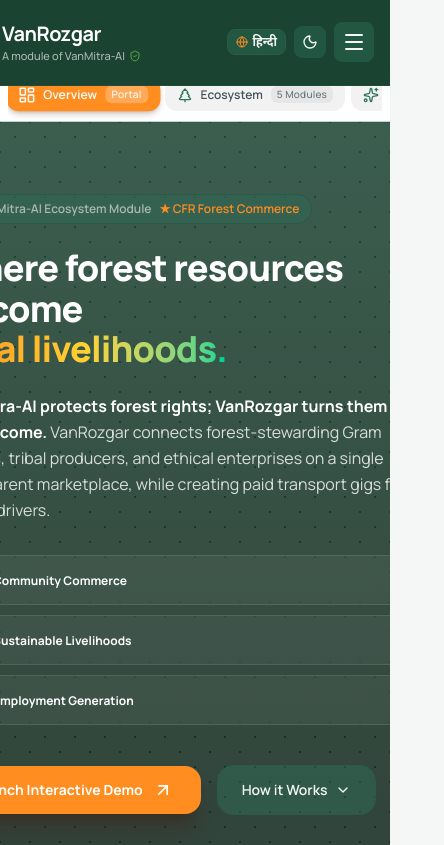
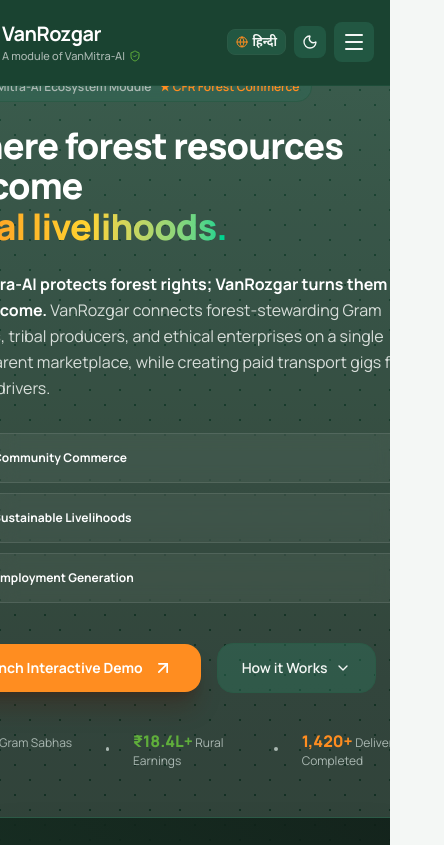
Before and after one commit to VANMITRA/VanRojgar_final_module, a React (Vite) app in the folder website/: page / in a window 390 px wide. Shown: the top 845 px of the page, 444 px wide, since content can reach past the window. Built offline with nearby package versions, Linux system fonts and the light colour scheme.

Commit message:
Update App.tsx in website

```diff
--- a/website/src/App.tsx
+++ b/website/src/App.tsx
@@ -11,7 +11,7 @@
 import { ToastContainer } from './components/ToastContainer';
 import { ListingDetailModal } from './components/ListingDetailModal';
 import { HeroSection } from './sections/HeroSection';
-import { OverviewHubSection } from './sections/OverviewHubSection';
+import { FeaturedProductsSection } from './sections/FeaturedProductsSection';
 import { EcosystemSection } from './sections/EcosystemSection';
 import { ResourceExplorerSection } from './sections/ResourceExplorerSection';
 import { HowItWorksSection } from './sections/HowItWorksSection';
@@ -23,7 +23,6 @@
 import { TrustSustainabilitySection } from './sections/TrustSustainabilitySection';
 import { OpenDecisionsSection } from './sections/OpenDecisionsSection';
 import { Footer } from './sections/Footer';
-import { DemoAppModal } from './demo/DemoAppModal';
 import { VanMitraPreloader } from './components/preloader/VanMitraPreloader';
 
 function MainTabRouter() {
@@ -34,7 +33,7 @@
       return (
         <TabWindowContainer>
           <HeroSection />
-          <OverviewHubSection />
+          <FeaturedProductsSection />
         </TabWindowContainer>
       );
 
@@ -94,7 +93,7 @@
       return (
         <TabWindowContainer>
           <HeroSection />
-          <OverviewHubSection />
+          <FeaturedProductsSection />
         </TabWindowContainer>
       );
   }
@@ -102,12 +101,9 @@
 
 function AppContent({ onReplayIntro }: { onReplayIntro: () => void }) {
   return (
-    <div className="min-h-screen bg-[#F4F7F5] dark:bg-[#10261B] text-[#13202B] dark:text-[#F4F7F5] transition-colors duration-200 flex flex-col pt-[68px] sm:pt-[72px] font-['Manrope','Noto_Sans_Devanagari',sans-serif]">
+    <div className="min-h-screen bg-[#F4F7F5] dark:bg-[#10261B] text-[#13202B] dark:text-[#F4F7F5] transition-colors duration-200 flex flex-col pt-[var(--header-h)] font-['Manrope','Noto_Sans_Devanagari',sans-serif] w-full max-w-full overflow-x-hidden">
       {/* Navigation Header (Fixed) */}
       <Header />
-
-      {/* Sticky Window Tab Bar */}
-      <WindowTabBar />
 
       {/* Main Content: Respective Separate Window Tab Section */}
       <main className="flex-grow flex flex-col">
@@ -120,7 +116,6 @@
       {/* Interactive Overlays */}
       <ListingDetailModal />
       <ToastContainer />
-      <DemoAppModal />
     </div>
   );
 }
```
